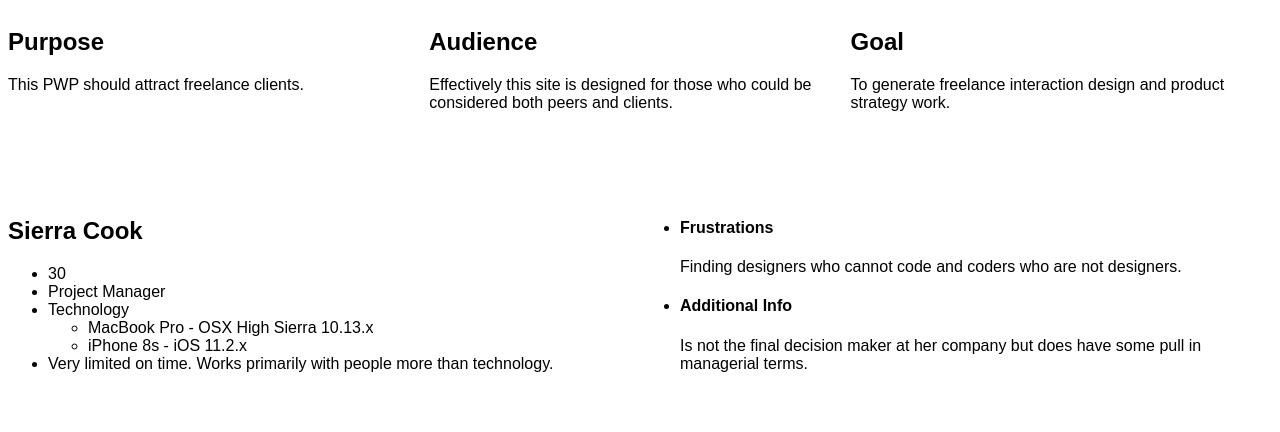
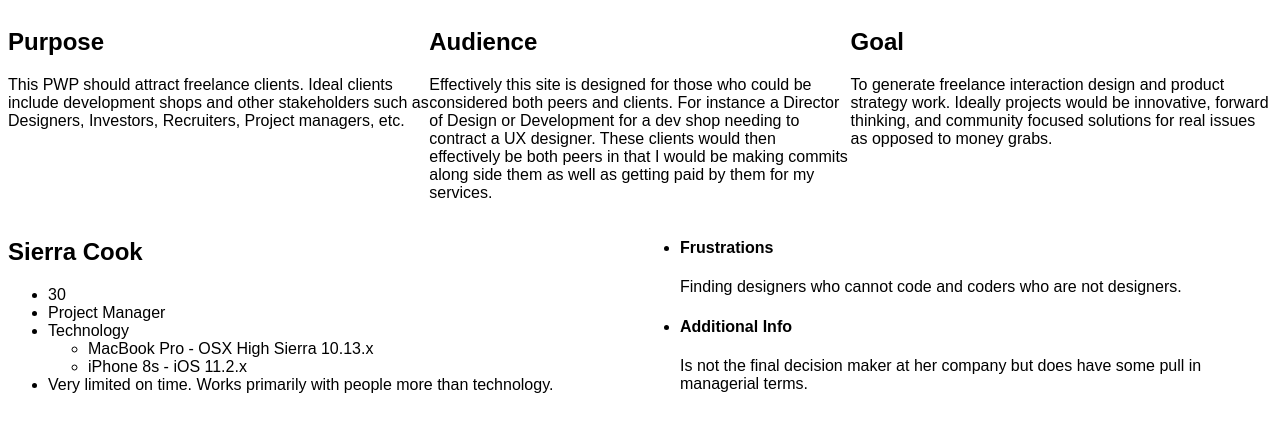
Before and after one commit to erikClevenger/modwrk, a PHP site: page /milestone-1.php in a window 1280 px wide. Shown: the top 432 px of the page. Run offline with PHP 8.4, Linux system fonts and the light colour scheme.

Commit message:
update goal, audience, purpose

```diff
--- a/public_html/documentation/milestone-1.php
+++ b/public_html/documentation/milestone-1.php
@@ -9,15 +9,15 @@
 		<section class="sectionFirst">
 			<div class="purpose splitThird">
 				<h2>Purpose</h2>
-				<p>This PWP should attract freelance clients.</p>
+				<p>This PWP should attract freelance clients. Ideal clients include development shops and other stakeholders such as Designers, Investors, Recruiters, Project managers, etc.</p>
 			</div>
 			<div class="audience splitThird">
 				<h2>Audience</h2>
-				<p>Effectively this site is designed for those who could be considered both peers and clients.</p>
+				<p>Effectively this site is designed for those who could be considered both peers and clients. For instance a Director of Design or Development for a dev shop needing to contract a UX designer. These clients would then effectively be both peers in that I would be making commits along side them as well as getting paid by them for my services.</p>
 			</div>
 			<div class="goal splitThird">
 				<h2>Goal</h2>
-				<p>To generate freelance interaction design and product strategy work.</p>
+				<p>To generate freelance interaction design and product strategy work. Ideally projects would be innovative, forward thinking, and community focused solutions for real issues as opposed to money grabs.</p>
 			</div>
 		</section>
 		<section class="sectionSecond">
```
